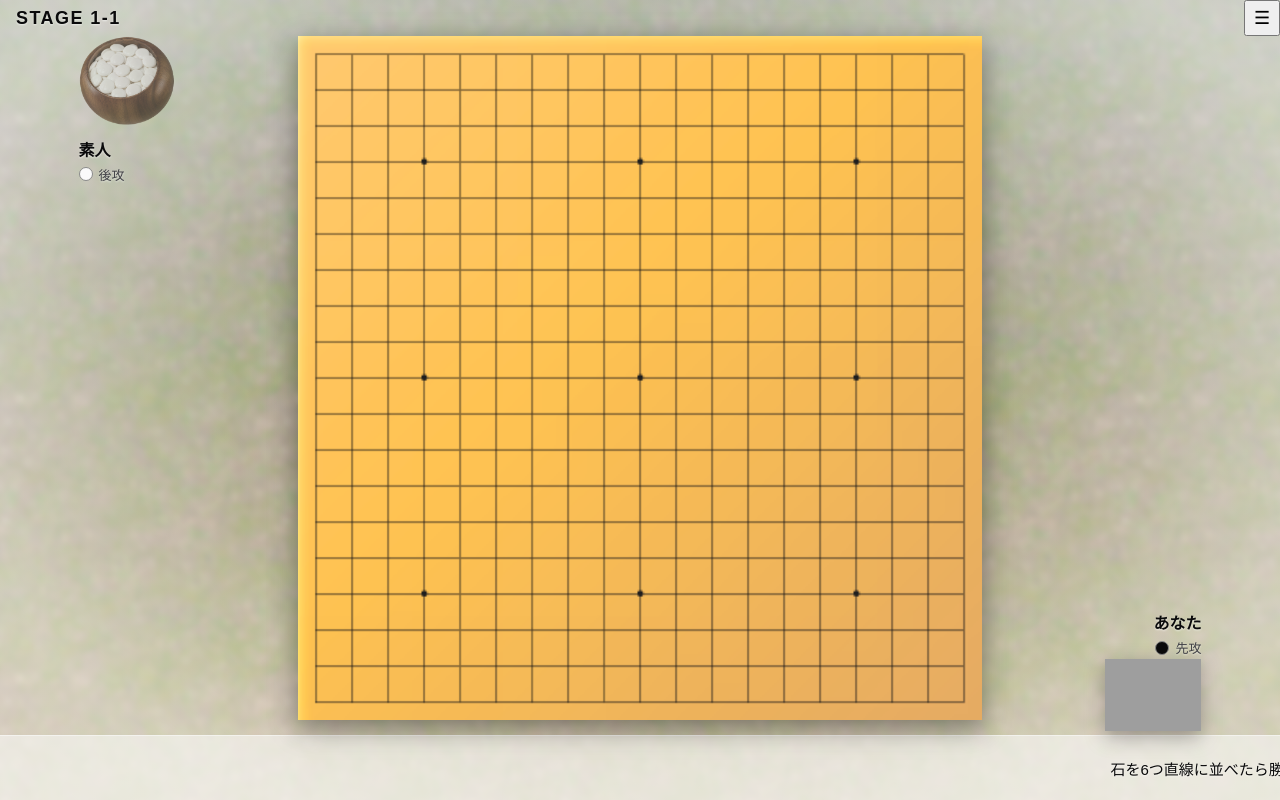
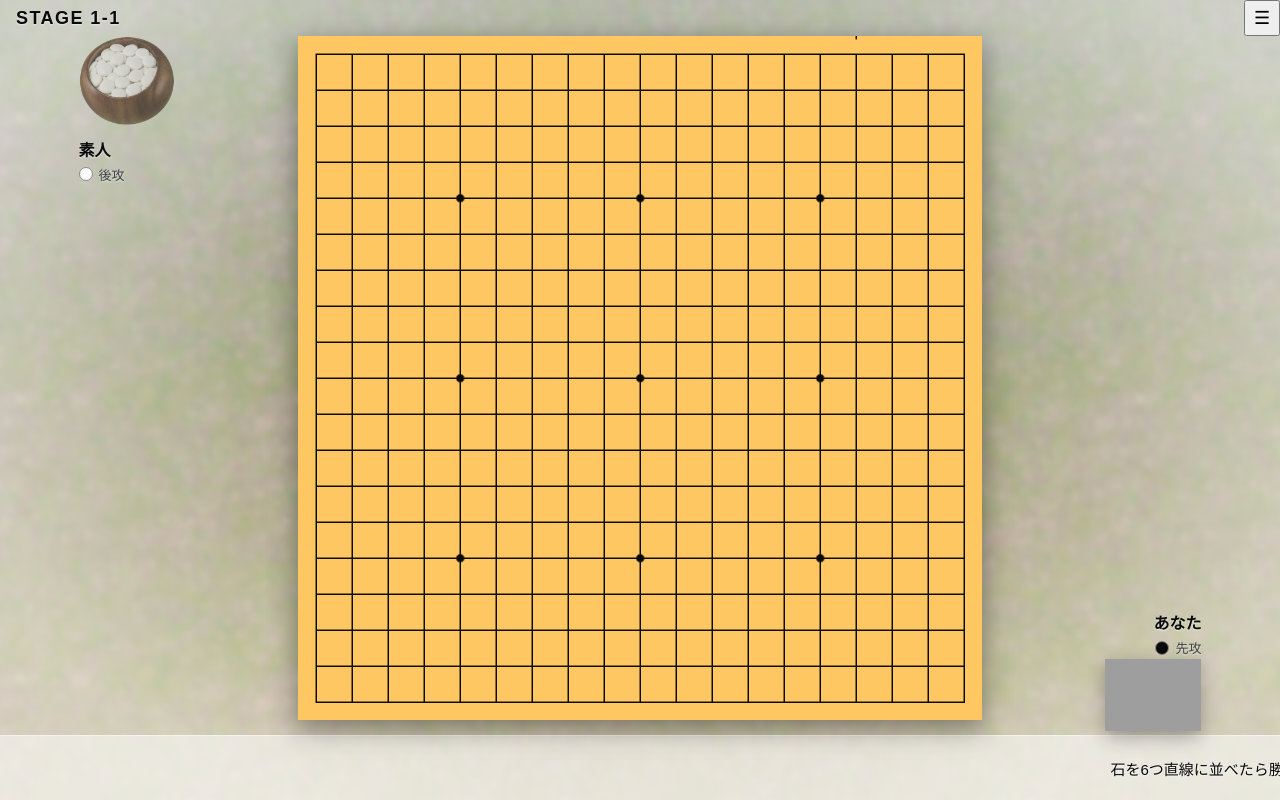
Before and after one commit to TakuyaXyze/6moku-narabe, a Next.js app: page / in a window 1280 px wide. Both pictures are taken after a click on the button "先攻（黒）". Built offline with nearby package versions, Linux system fonts and the light colour scheme; grey boxes are pictures that could not be loaded.

Commit message:
🩹 碁盤画像の解像度の向上

```diff
--- a/styles/GameBoard.css
+++ b/styles/GameBoard.css
@@ -5,7 +5,7 @@
     aspect-ratio: 1/1;
     display: flex;
     flex-direction: column;
-    background-image: url(../public/goban.png);
+    background-image: url(../public/goban-augmented.png);
     background-size: 100% 100%;
     box-shadow: 0 6px 20px rgba(0, 0, 0, 0.3);
     position: relative;
```
Also changed, not shown: public/goban-augmented.png (added).
